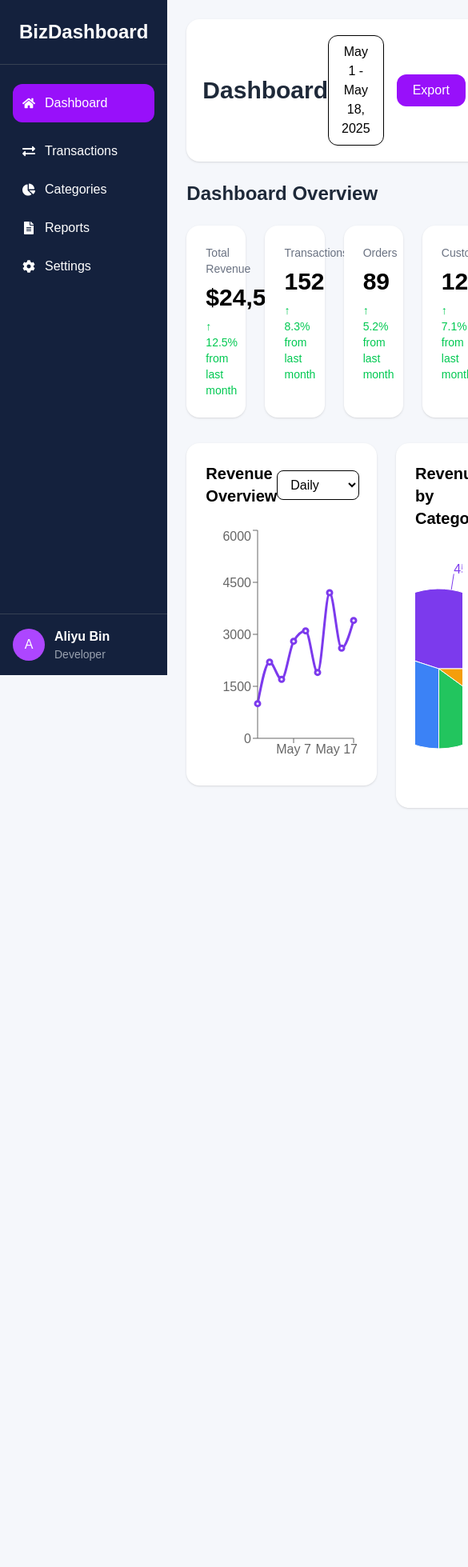
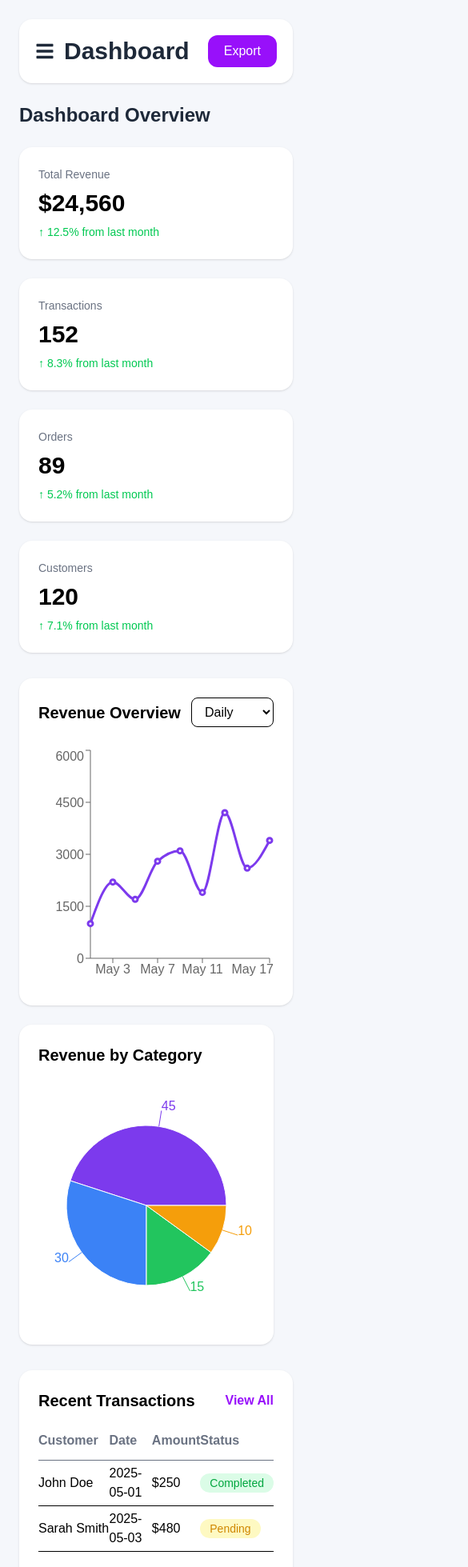
Before and after one commit to Hidar022/BizDashboard, a React app in the folder frontend/: page / in a window 390 px wide. Shown: the top 1959 px of the page at 80% size, 585 px wide, since content can reach past the window. Before the commit the page ends 1034 px from the top, so only its background shows below. Built offline with nearby package versions, Linux system fonts and the light colour scheme; the HTML template or start-up script is replaced by a standard one.

Commit message:
adding mobile responsive

```diff
--- a/frontend/src/App.jsx
+++ b/frontend/src/App.jsx
@@ -4,7 +4,9 @@ import MainLayout from "./layout/MainLayout";
 function App() {
   return (
     <MainLayout>
-      <Dashboard />
+      {(setIsOpen) => (
+  <Dashboard setIsOpen={setIsOpen} />
+)}
     </MainLayout>
   );
 }
--- a/frontend/src/components/Navbar.jsx
+++ b/frontend/src/components/Navbar.jsx
@@ -1,23 +1,34 @@
-const Navbar = () => {
+import { FaBars } from "react-icons/fa";
+
+const Navbar = ({ setIsOpen }) => {
   return (
     <div className="bg-white p-5 rounded-2xl flex justify-between items-center shadow-sm">
 
-      <div>
+      {/* Left side: Hamburger (mobile only) + Title */}
+      <div className="flex items-center gap-3">
+        {/* --- INSERTED BUTTON STARTS HERE --- */}
+        <button
+          className="lg:hidden text-2xl text-gray-800"
+          onClick={() => setIsOpen(true)}
+        >
+          <FaBars />
+        </button>
+        {/* --- INSERTED BUTTON ENDS HERE --- */}
+
         <h1 className="text-3xl font-bold text-gray-800">
           Dashboard
         </h1>
       </div>
 
+      {/* Right side: Date and Export */}
       <div className="flex items-center gap-4">
-
-        <button className="border px-4 py-2 rounded-xl">
+        <button className="border px-4 py-2 rounded-xl hidden sm:block">
           May 1 - May 18, 2025
         </button>
 
         <button className="bg-purple-600 text-white px-5 py-2 rounded-xl">
           Export
         </button>
-
       </div>
 
     </div>
--- a/frontend/src/components/Sidebar.jsx
+++ b/frontend/src/components/Sidebar.jsx
@@ -1,22 +1,33 @@
-import {
-  FaHome,
-  FaExchangeAlt,
-  FaChartPie,
-  FaFileAlt,
-  FaCog
-} from "react-icons/fa";
+import { FaTimes, FaHome, FaExchangeAlt, FaChartPie, FaFileAlt, FaCog } from "react-icons/fa";
 
-const Sidebar = () => {
+const Sidebar = ({ isOpen, setIsOpen }) => {
   return (
-    <div className="w-[260px] h-screen bg-[#14213d] text-white flex flex-col justify-between">
+    <div
+      className={`
+        fixed lg:static top-0 left-0 z-50
+        w-[260px] h-screen bg-[#14213d]
+        text-white flex flex-col justify-between
+        transition-transform duration-300
+        ${isOpen ? "translate-x-0" : "-translate-x-full"}
+        lg:translate-x-0
+      `}
+    >
+      <div>
+        {/* --- INSERTED CODE STARTS HERE --- */}
+        <div className="flex justify-between items-center p-6 border-b border-gray-700">
+          <h1 className="text-2xl font-bold">BizDashboard</h1>
 
-      <div>
-        <div className="p-6 text-2xl font-bold border-b border-gray-700">
-          BizDashboard
+          {/* This button only shows on mobile (lg:hidden) */}
+          <button
+            className="lg:hidden p-2 hover:bg-gray-700 rounded-lg transition-colors"
+            onClick={() => setIsOpen(false)}
+          >
+            <FaTimes />
+          </button>
         </div>
+        {/* --- INSERTED CODE ENDS HERE --- */}
 
         <div className="mt-6 px-4">
-
           <div className="flex items-center gap-3 bg-purple-600 p-3 rounded-xl mb-3 cursor-pointer">
             <FaHome />
             <span>Dashboard</span>
@@ -41,7 +52,6 @@ const Sidebar = () => {
             <FaCog />
             <span>Settings</span>
           </div>
-
         </div>
       </div>
 
@@ -49,13 +59,11 @@ const Sidebar = () => {
         <div className="w-10 h-10 rounded-full bg-purple-500 flex items-center justify-center">
           A
         </div>
-
         <div>
-          <h3 className="font-semibold">Aliyu Bin</h3>
+          <h3 className="font-semibold">Aliyu Bin Ahmad</h3>
           <p className="text-sm text-gray-400">Developer</p>
         </div>
       </div>
-
     </div>
   );
 };
--- /dev/null
+++ b/frontend/src/components/TransactionsTable.jsx
@@ -0,0 +1,89 @@
+import { transactions } from "../data/transactions";
+
+const TransactionsTable = () => {
+  return (
+    <div className="bg-white p-6 rounded-2xl shadow-sm mt-8">
+
+      <div className="flex justify-between items-center mb-6">
+
+        <h2 className="text-xl font-bold">
+          Recent Transactions
+        </h2>
+
+        <button className="text-purple-600 font-semibold">
+          View All
+        </button>
+
+      </div>
+
+      <table className="w-full">
+
+        <thead>
+
+          <tr className="text-left text-gray-500 border-b">
+
+            <th className="pb-3">Customer</th>
+            <th className="pb-3">Date</th>
+            <th className="pb-3">Amount</th>
+            <th className="pb-3">Status</th>
+
+          </tr>
+
+        </thead>
+
+        <tbody>
+
+          {transactions.map((transaction) => (
+
+            <tr
+              key={transaction.id}
+              className="border-b last:border-none"
+            >
+
+              <td className="py-4">
+                {transaction.customer}
+              </td>
+
+              <td>
+                {transaction.date}
+              </td>
+
+              <td>
+                {transaction.amount}
+              </td>
+
+              <td>
+
+                <span
+                  className={`
+                    px-3 py-1 rounded-full text-sm
+
+                    ${
+                      transaction.status === "Completed"
+                        ? "bg-green-100 text-green-600"
+                        : transaction.status === "Pending"
+                        ? "bg-yellow-100 text-yellow-600"
+                        : "bg-red-100 text-red-600"
+                    }
+                  `}
+                >
+
+                  {transaction.status}
+
+                </span>
+
+              </td>
+
+            </tr>
+
+          ))}
+
+        </tbody>
+
+      </table>
+
+    </div>
+  );
+};
+
+export default TransactionsTable;
--- /dev/null
+++ b/frontend/src/data/transactions.js
@@ -0,0 +1,33 @@
+export const transactions = [
+  {
+    id: 1,
+    customer: "John Doe",
+    date: "2025-05-01",
+    amount: "$250",
+    status: "Completed",
+  },
+
+  {
+    id: 2,
+    customer: "Sarah Smith",
+    date: "2025-05-03",
+    amount: "$480",
+    status: "Pending",
+  },
+
+  {
+    id: 3,
+    customer: "Michael Johnson",
+    date: "2025-05-04",
+    amount: "$120",
+    status: "Completed",
+  },
+
+  {
+    id: 4,
+    customer: "Amina Yusuf",
+    date: "2025-05-06",
+    amount: "$760",
+    status: "Failed",
+  },
+];
--- a/frontend/src/layout/MainLayout.jsx
+++ b/frontend/src/layout/MainLayout.jsx
@@ -1,10 +1,25 @@
+import { useState } from "react";
+
 import Sidebar from "../components/Sidebar";
 
 const MainLayout = ({ children }) => {
+
+  const [isOpen, setIsOpen] = useState(false);
+
   return (
     <div className="flex">
-      <Sidebar />
-      {children}
+
+      <Sidebar
+        isOpen={isOpen}
+        setIsOpen={setIsOpen}
+      />
+
+      <div className="flex-1">
+
+        {children(setIsOpen)}
+
+      </div>
+
     </div>
   );
 };
--- a/frontend/src/pages/Dashboard.jsx
+++ b/frontend/src/pages/Dashboard.jsx
@@ -2,12 +2,13 @@ import Navbar from "../components/Navbar";
 import OverviewCard from "../components/OverviewCard";
 import RevenueChart from "../components/RevenueChart";
 import CategoryChart from "../components/CategoryChart";
+import TransactionsTable from "../components/TransactionsTable";
 
-const Dashboard = () => {
+const Dashboard = ({ setIsOpen }) => {
   return (
     <div className="flex-1 p-6 bg-[#f5f7fb] min-h-screen">
 
-      <Navbar />
+      <Navbar setIsOpen={setIsOpen} />
 
       <div className="mt-6">
         <h2 className="text-2xl font-bold text-gray-800">
@@ -17,7 +18,7 @@ const Dashboard = () => {
 
       {/* Cards Section */}
 
-      <div className="grid grid-cols-4 gap-6 mt-6">
+      <div className="grid grid-cols-1 md:grid-cols-2 lg:grid-cols-4 gap-6 mt-6">
 
         <OverviewCard
           title="Total Revenue"
@@ -45,7 +46,7 @@ const Dashboard = () => {
 
       </div>
 
-          <div className="grid grid-cols-3 gap-6 mt-8">
+          <div className="grid grid-cols-1 lg:grid-cols-3 gap-6 mt-8">
 
         <div className="col-span-2">
           <RevenueChart />
@@ -57,6 +58,8 @@ const Dashboard = () => {
 
       </div>
 
+      <TransactionsTable />
+
     </div>
   );
 };
```
